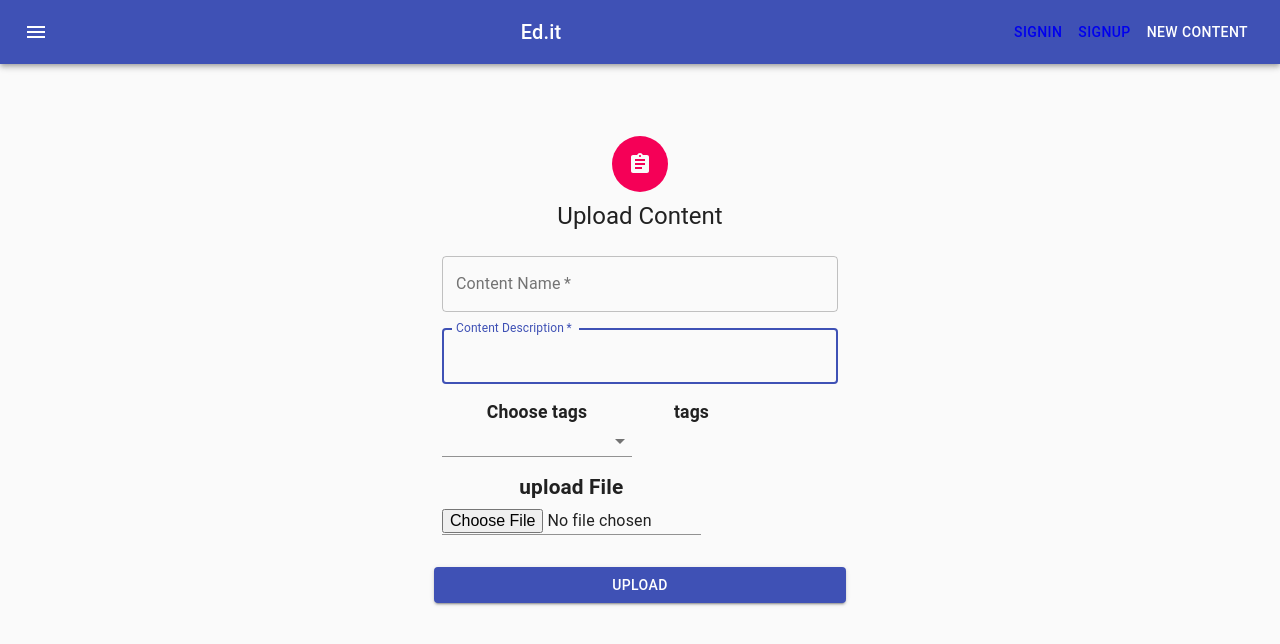
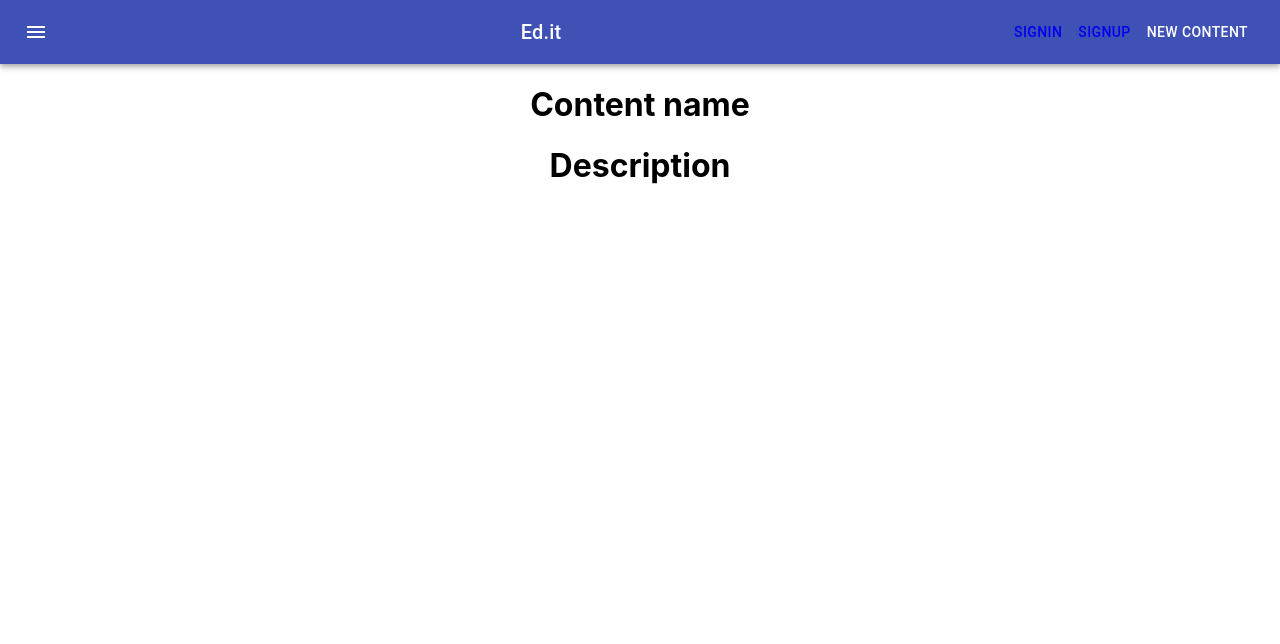
Before and after one commit to mm15-123/ed.it_client, a React (Create React App) app: page / in a window 1280 px wide. Shown: the top 644 px of the page. Built offline with nearby package versions, Linux system fonts and the light colour scheme.

Commit message:
upload content 19/03/2020

```diff
--- a/package.json
+++ b/package.json
@@ -14,6 +14,7 @@
     "date-fns": "^2.11.0",
     "react": "^16.13.0",
     "react-dom": "^16.13.0",
+    "react-presents": "^0.8.1",
     "react-router-dom": "^5.1.2",
     "react-scripts": "3.4.0",
     "uuid": "^7.0.2"
--- a/src/App.js
+++ b/src/App.js
@@ -6,6 +6,8 @@ import { BrowserRouter as Router, withRouter, Switch, Route, Link } from "react-
 import SignIn from './Components/SignIn';
 import SignUp from './Components/SignUp';
 import UploadContent from './Components/UploadContent';
+import  Content  from './Components/Content';
+
 
 class App extends React.Component {
 
@@ -33,7 +35,8 @@ class App extends React.Component {
         {
           //<SignIn/>
           //<SignUp/>
-          <UploadContent />
+          //<UploadContent />
+          <Content ContentName='Content name' Description='Description'/>
         }
       </div>
     );
--- /dev/null
+++ b/src/Components/Content.jsx
@@ -0,0 +1,15 @@
+import React from 'react'
+import { Container } from '@material-ui/core';
+import { Presentation, Slide } from 'react-presents'
+
+const Content = (props) => {
+    return (
+        <div className={Container}>
+            <h1>{props.ContentName}</h1>
+            <h1>{props.Description}</h1>
+
+        </div>
+    )
+}
+
+export default Content;
```
Also changed, not shown: 1 other file (tests, documents, lock files or other folders).
